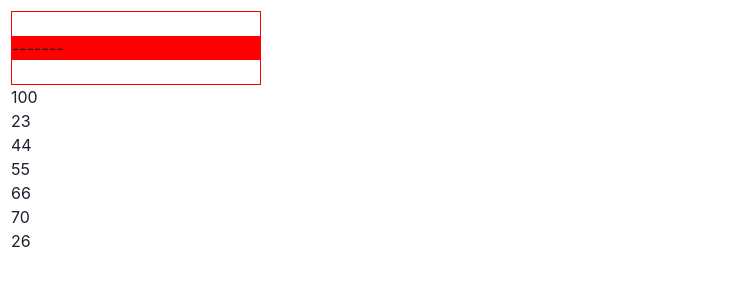
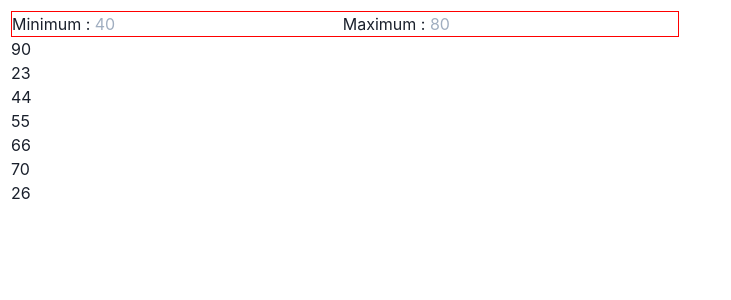
Before and after one commit to fahricigdem/React-TypeScript, a React (Create React App) app: page / in a window 1280 px wide. Shown: the top 300 px of the page, without its empty margins (0-731 px from the left). Built offline with nearby package versions, Linux system fonts and the light colour scheme.

Commit message:
filter2 rearranged

```diff
--- a/src/ContextApi/Filters.tsx
+++ b/src/ContextApi/Filters.tsx
@@ -4,13 +4,25 @@ import { FilterContext } from "./FilterContext";
 export const Filters = (params) => {
   const { value1, value2 } = useContext(FilterContext);
   const { setFilter1 } = value1;
-  const { setFilter2 } = value2;
+  const { setFilter2, filter2 } = value2;
 
   return (
     <div style={{ border: "1px red solid", display: "inline-block" }}>
-      <input type="text" onChange={(e) => setFilter1(e.target.value)} />
-      <p style={{ backgroundColor: "red" }}>-------</p>
-      <input type="text" onChange={(e) => setFilter2(e.target.value)} />
+      <span>Minimum : </span>
+      <input
+        placeholder="40"
+        type="text"
+        onChange={(e) => setFilter1(e.target.value)}
+      />
+
+      <span>Maximum : </span>
+      <input
+        placeholder="80"
+        type="text"
+        onChange={(e) =>
+          setFilter2(e.target.value === "" ? "100" : e.target.value)
+        }
+      />
     </div>
   );
 };
--- a/src/ContextApi/Map.tsx
+++ b/src/ContextApi/Map.tsx
@@ -15,8 +15,8 @@ const Liste = () => {
   const { value1, value2 } = useContext(FilterContext);
   const { filter1 } = value1;
   const { filter2 } = value2;
-  console.log("liste-->", filter1);
-  const Cities = [100, 23, 44, 55, 66, 70, 26];
+
+  const Cities = [90, 23, 44, 55, 66, 70, 26];
   const renderedCities = Cities.map((c) => {
     if (c > filter1 && c < filter2) return <p>{c}</p>;
     return <p>x</p>;
```
